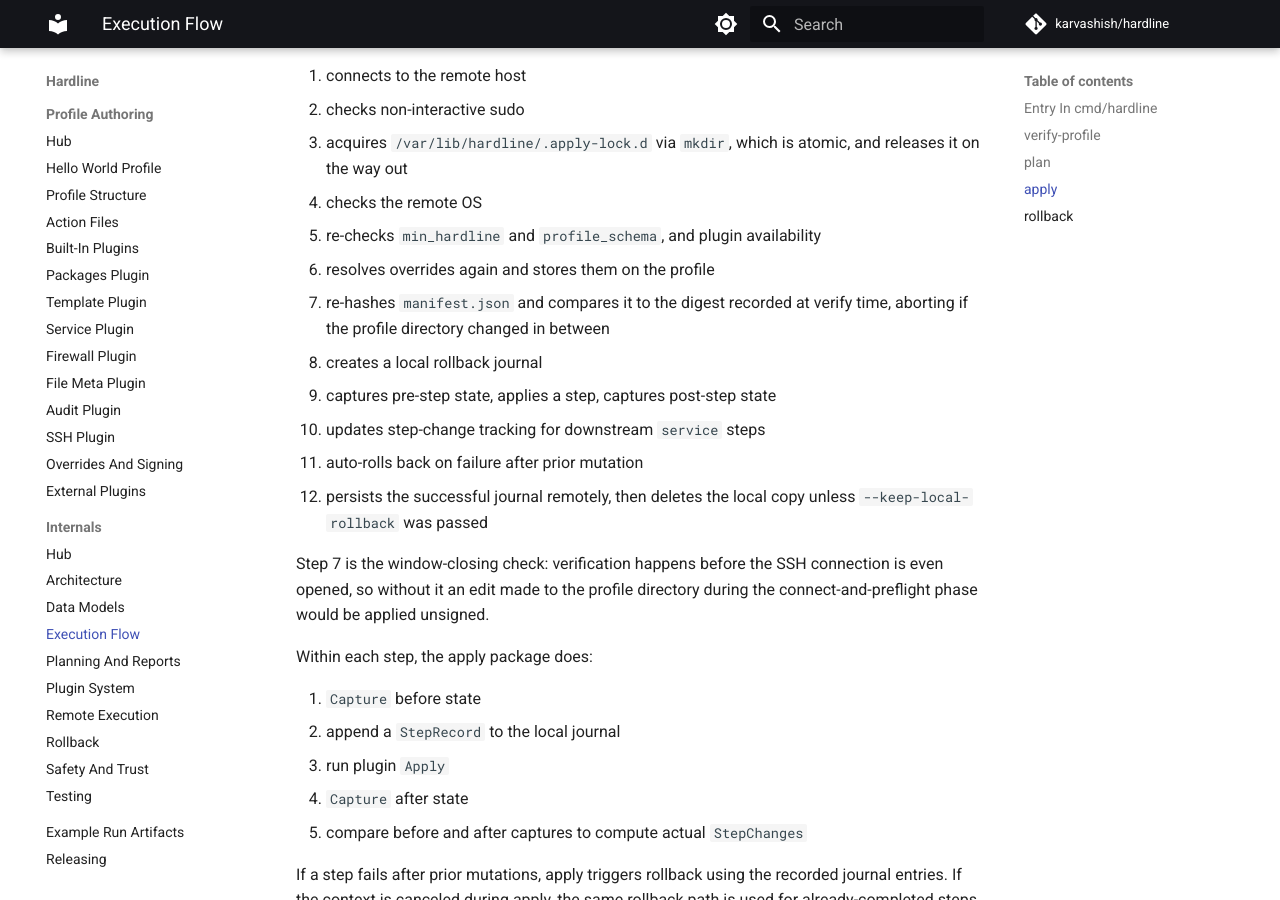
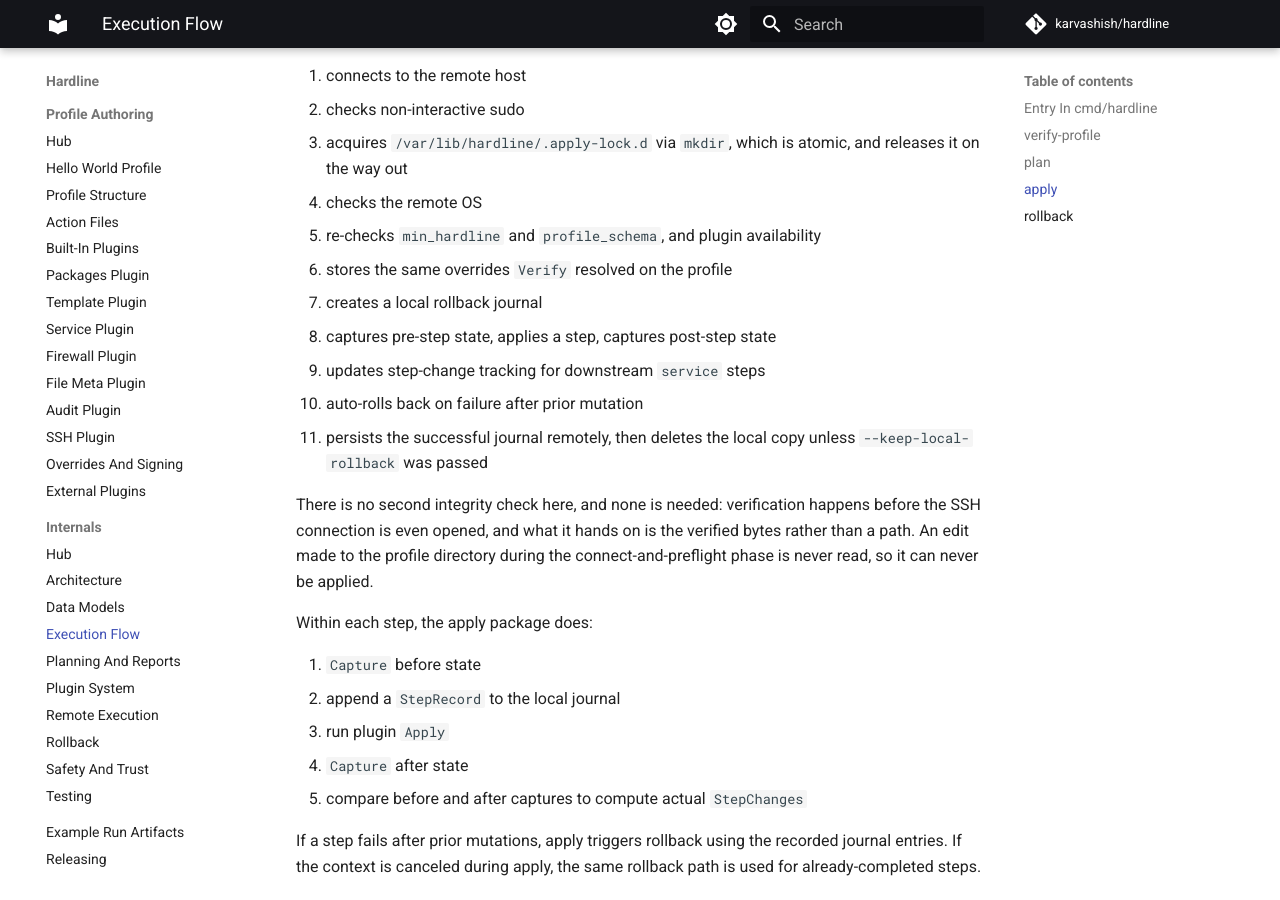
Before and after one commit to karvashish/hardline, an MkDocs documentation site: the page built from docs/internals/execution-flow.md, in a window 1280 px wide and 900 px high, scrolled down 2328 px. Built offline with MkDocs 1.6.1 and Material for MkDocs 9.7.7, drawn with Linux system fonts in a browser that asks for light colours; comment, search, counter and statistics services are not loaded; some of the changed text lies outside the part shown.

Commit message:
Correct the execution-flow and rollback docs for the verified bundle and journal v3

```diff
--- a/docs/internals/execution-flow.md
+++ b/docs/internals/execution-flow.md
@@ -35,7 +35,7 @@ The process also installs a signal handler. The first `SIGINT` or `SIGTERM` canc
 
 Step 7 runs before step 8 on purpose: coverage rejects any reference pointing outside the signed tree, so the stat never touches a path the signature did not cover.
 
-`Verify` returns a `VerifiedBundle` holding the profile directory, the digest of the exact manifest bytes whose signature was checked, and the loaded `*profile.Profile`. `plan`, `apply`, and `rollback` take that bundle rather than a directory path, so they operate on the profile whose signature was checked instead of re-reading a directory that may have changed since.
+`Verify` returns a `VerifiedBundle` holding the loaded `*profile.Profile` and the resolved override snapshot. The profile is built from the verified bytes themselves, not re-read from disk, and `plan`, `apply`, and `rollback` take that bundle rather than a directory path, so they operate on the profile whose signature was checked instead of a directory that may have changed since.
 
 This stage is deliberately local. No SSH connection is required.
 
@@ -47,7 +47,7 @@ Then `plan.Plan`:
 2. takes the profile from the `VerifiedBundle` rather than reloading it
 3. checks `min_hardline` and `profile_schema` against the binary
 4. validates plugin availability
-5. resolves runtime overrides, validates them, and stores them on the profile
+5. stores the overrides `Verify` already resolved and validated on the profile
 6. connects to the remote host over SSH
 7. checks the remote OS
 8. runs each step's `Plugin.Plan`
@@ -76,15 +76,14 @@ Then `apply.Apply` itself:
 3. acquires `/var/lib/hardline/.apply-lock.d` via `mkdir`, which is atomic, and releases it on the way out
 4. checks the remote OS
 5. re-checks `min_hardline` and `profile_schema`, and plugin availability
-6. resolves overrides again and stores them on the profile
-7. re-hashes `manifest.json` and compares it to the digest recorded at verify time, aborting if the profile directory changed in between
-8. creates a local rollback journal
-9. captures pre-step state, applies a step, captures post-step state
-10. updates step-change tracking for downstream `service` steps
-11. auto-rolls back on failure after prior mutation
-12. persists the successful journal remotely, then deletes the local copy unless `--keep-local-rollback` was passed
+6. stores the same overrides `Verify` resolved on the profile
+7. creates a local rollback journal
+8. captures pre-step state, applies a step, captures post-step state
+9. updates step-change tracking for downstream `service` steps
+10. auto-rolls back on failure after prior mutation
+11. persists the successful journal remotely, then deletes the local copy unless `--keep-local-rollback` was passed
 
-Step 7 is the window-closing check: verification happens before the SSH connection is even opened, so without it an edit made to the profile directory during the connect-and-preflight phase would be applied unsigned.
+There is no second integrity check here, and none is needed: verification happens before the SSH connection is even opened, and what it hands on is the verified bytes rather than a path. An edit made to the profile directory during the connect-and-preflight phase is never read, so it can never be applied.
 
 Within each step, the apply package does:
 
```
Also changed, not shown: docs/internals/rollback.md (+2 -2 lines).
